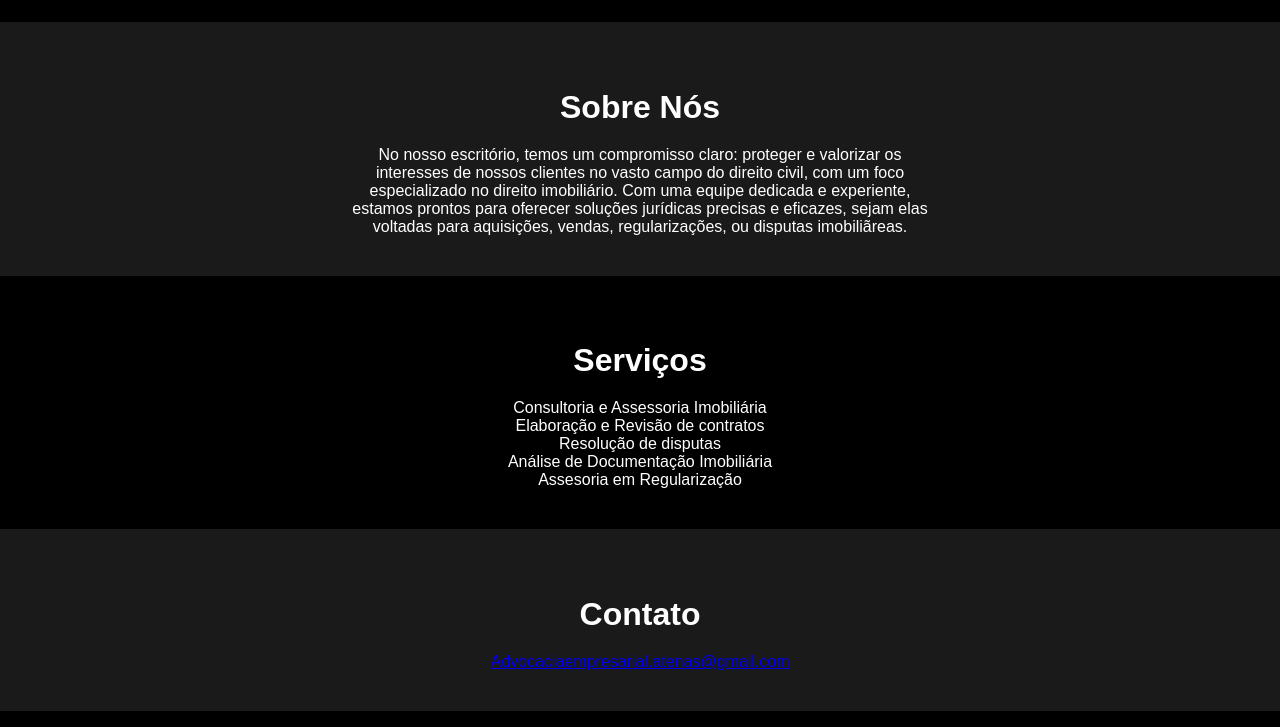
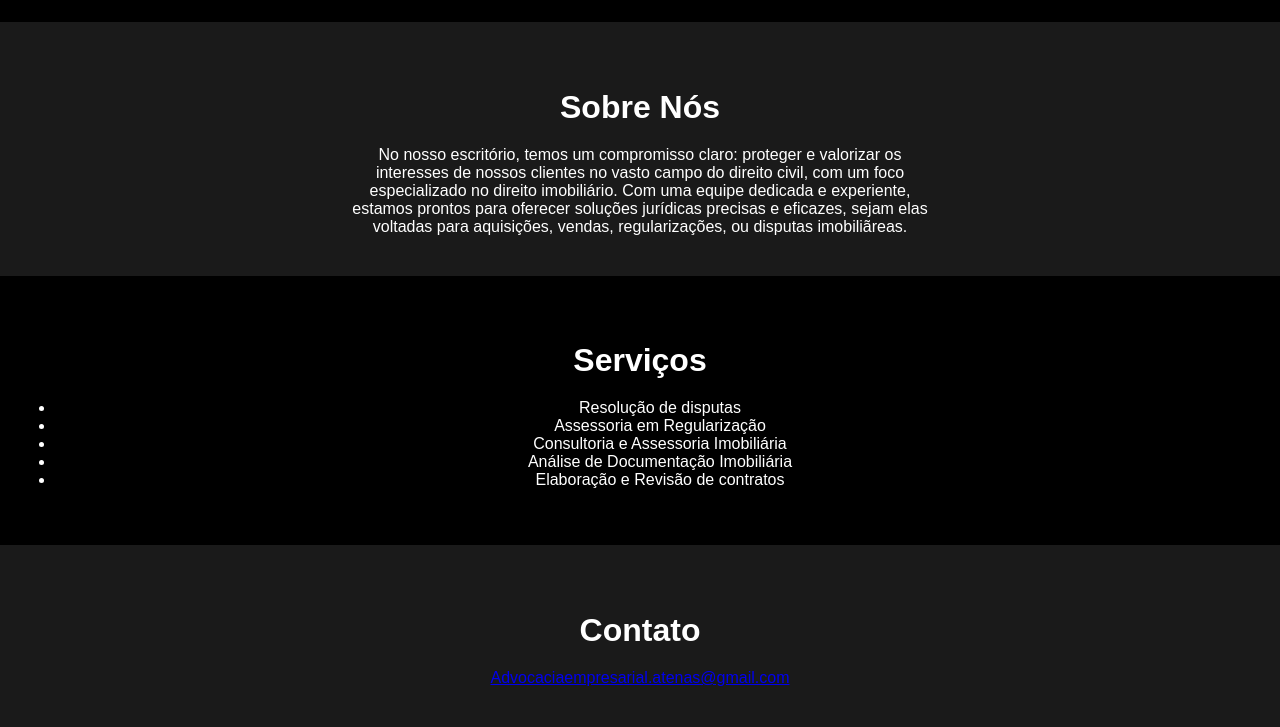
Before and after one commit to bknhrt/Teste-6, a plain HTML site: page index.html in a window 1280 px wide. Shown: the part 1163-1890 px from the top of the page. Drawn offline with Linux system fonts and the light colour scheme.

Commit message:
Add files via upload

```diff
--- a/index.html
+++ b/index.html
@@ -33,7 +33,13 @@
         </section>
         <section id="services">
             <h1>Serviços</h1>
-            <p>Consultoria e Assessoria Imobiliária</p><p>Elaboração e Revisão de contratos</p><p>Resolução de disputas</p><p>Análise de Documentação Imobiliária</p><p>Assesoria em Regularização</p>
+            <ul>
+                <li>Resolução de disputas</li>
+                <li>Assessoria em Regularização</li>
+                <li>Consultoria e Assessoria Imobiliária</li>
+                <li>Análise de Documentação Imobiliária</li>
+                <li>Elaboração e Revisão de contratos</li>
+            </ul>
         </section>
         <section id="contact">
             <h1>Contato</h1>
```
